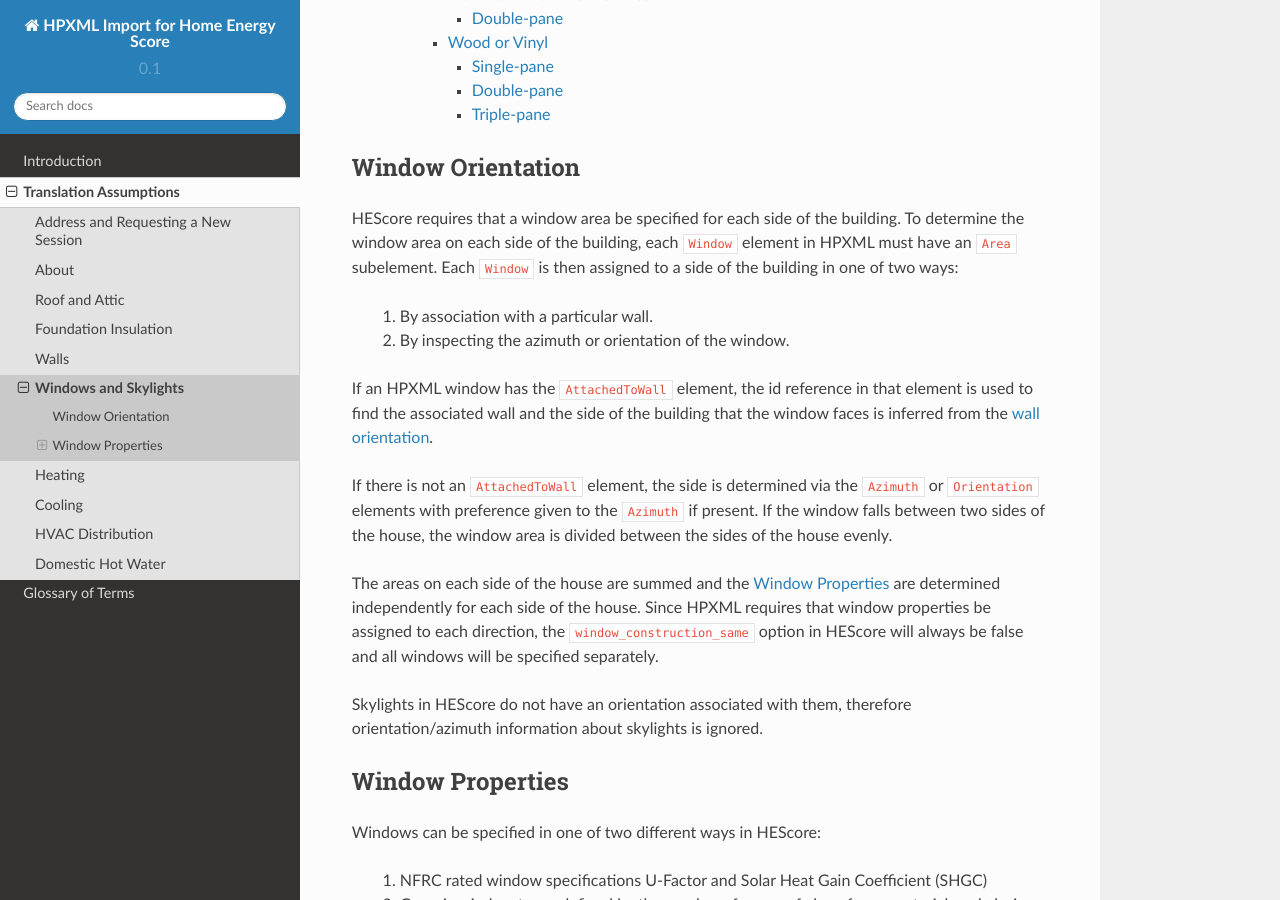
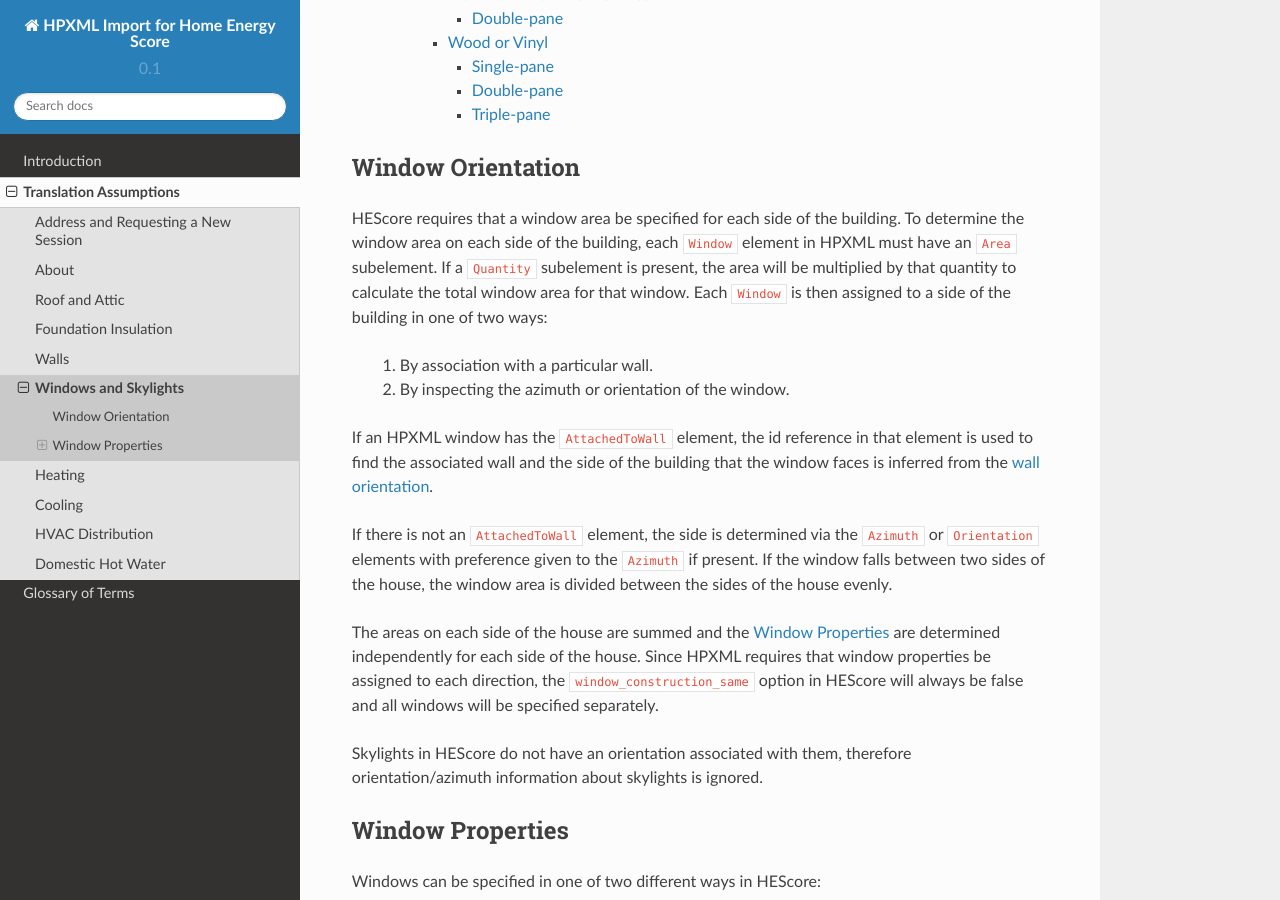
Before and after one commit to NREL/hescore-hpxml, a Sphinx documentation site: the page built from docs/source/translation/zone_window.rst, in a window 1280 px wide and 900 px high, scrolled down 405 px. Built offline with Sphinx 7.4.7 and the Read the Docs theme 2.0.0, drawn with Linux system fonts in a browser that asks for light colours; formulas are drawn with MathJax 3.

Commit message:
fixing windows to account for quantity

```diff
--- a/docs/source/translation/zone_window.rst
+++ b/docs/source/translation/zone_window.rst
@@ -8,8 +8,10 @@
 
 HEScore requires that a window area be specified for each side of the building.
 To determine the window area on each side of the building, each ``Window``
-element in HPXML must have an ``Area`` subelement. Each ``Window`` is then
-assigned to a side of the building in one of two ways:
+element in HPXML must have an ``Area`` subelement. If a ``Quantity`` subelement
+is present, the area will be multiplied by that quantity to calculate the total
+window area for that window. Each ``Window`` is then assigned to a side of the
+building in one of two ways:
 
    #. By association with a particular wall.
    #. By inspecting the azimuth or orientation of the window.
```
Also changed, not shown: 1 other file.
